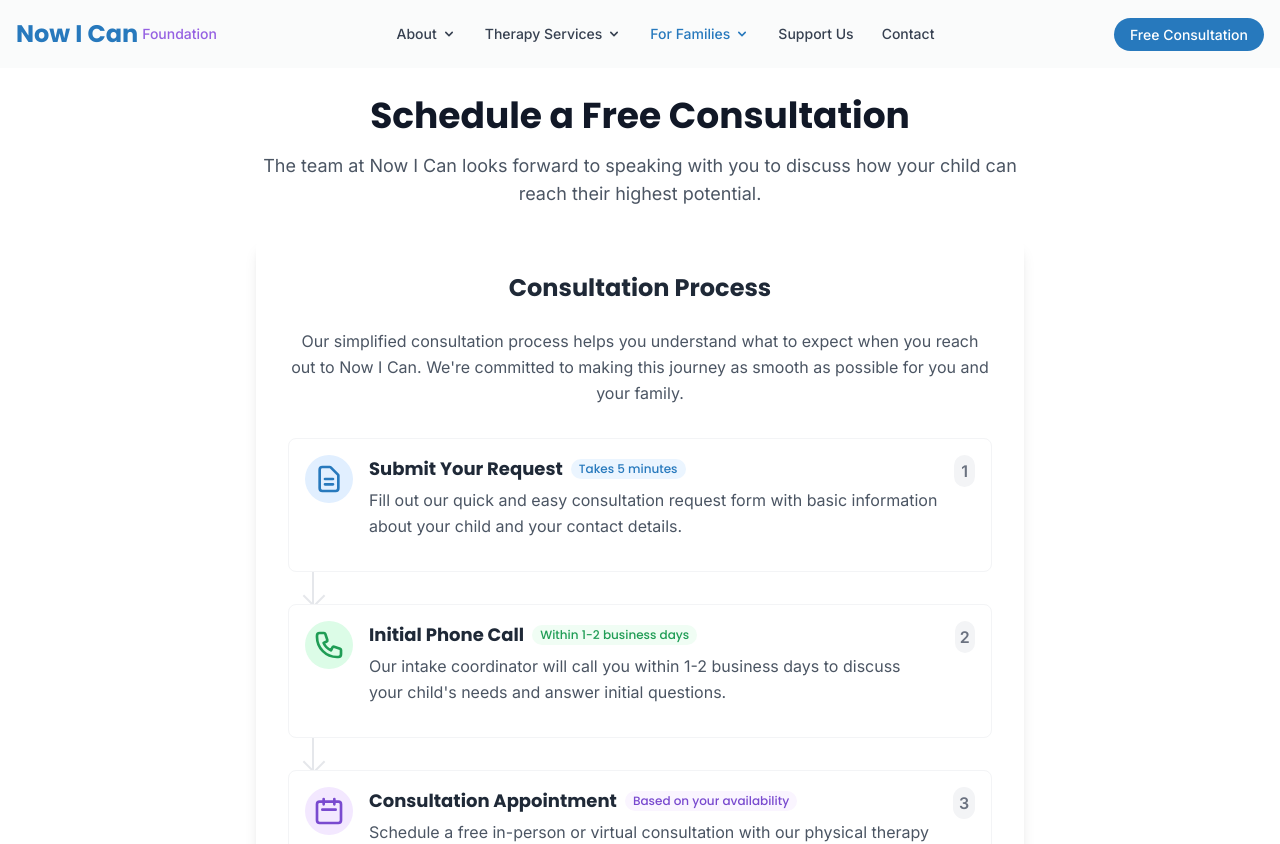
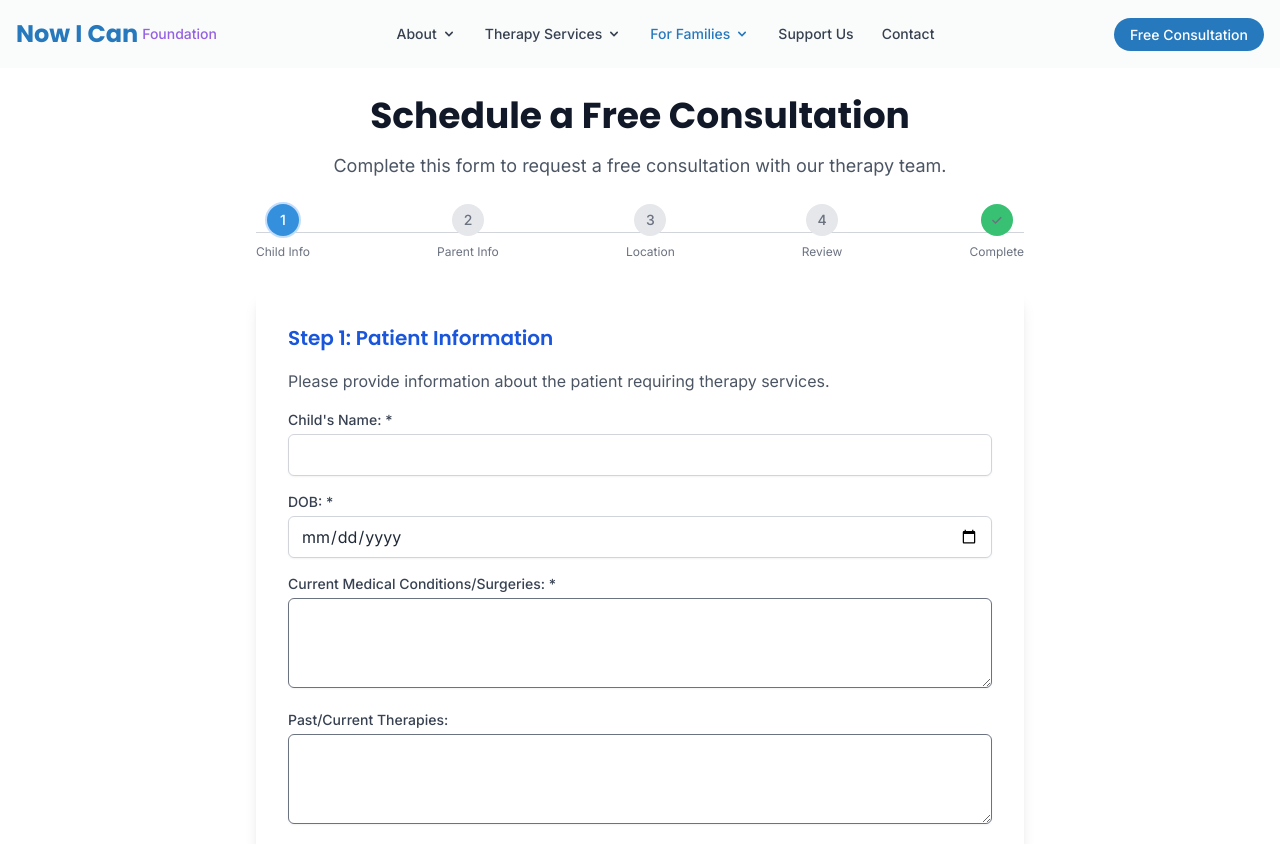
Before and after one commit to Connorisdunn/NowICan, a React (Vite) app: page /for-families/getting-started/free-consultation in a window 1280 px wide. Shown: the top 844 px of the page. Built offline with nearby package versions, Linux system fonts and the light colour scheme.

Commit message:
change the free consulation layout

```diff
--- a/src/pages/families/FreeConsultation.jsx
+++ b/src/pages/families/FreeConsultation.jsx
@@ -1,5 +1,4 @@
 import React, { useState } from 'react';
-import ConsultationFlowChart from '../../components/families/ConsultationFlowChart';
 
 const FreeConsultation = () => {
   const [formData, setFormData] = useState({
@@ -542,7 +541,7 @@
               </div>
               <h2 className="text-3xl font-bold font-heading text-gray-900 mb-4">Thank You!</h2>
               <p className="text-lg text-gray-600 mb-6">
-                Your consultation request has been successfully submitted. A member of our team from Now I Can - {formData.location === 'utah' ? 'Utah' : 'Pennsylvania'} will contact you within 24-48 business hours to schedule your free consultation.
+                Your consultation request has been successfully submitted.<br></br> A member of our team from Now I Can - {formData.location === 'utah' ? 'Utah' : 'Pennsylvania'} will contact you within <br></br> 24-48 business hours to schedule your free consultation.
               </p>
 
               <div className="mt-8 bg-blue-50 border border-blue-100 rounded-lg p-6 text-left">
@@ -584,17 +583,11 @@
       <div className="container-custom mx-auto">
         <div className="max-w-3xl mx-auto">
           <h1 className="text-3xl md:text-4xl font-bold font-heading text-gray-900 mb-4 text-center">Schedule a Free Consultation</h1>
-          <p className="text-lg text-gray-600 mb-8 text-center">
-            The team at Now I Can looks forward to speaking with you to discuss how your child can reach their highest potential.
+          <p className="text-lg text-gray-600 mb-6 text-center">
+            Complete this form to request a free consultation with our therapy team.
           </p>
 
-          {/* Consultation Process Flow Chart */}
-          <div className="mb-10">
-            <ConsultationFlowChart />
-          </div>
-
-          <h2 className="text-2xl font-bold text-center mb-8">Complete Your Consultation Request</h2>
-
+          {/* Process Flow */}
           {renderProcessFlow()}
 
           <div className="bg-white rounded-lg shadow-lg p-8">
```
